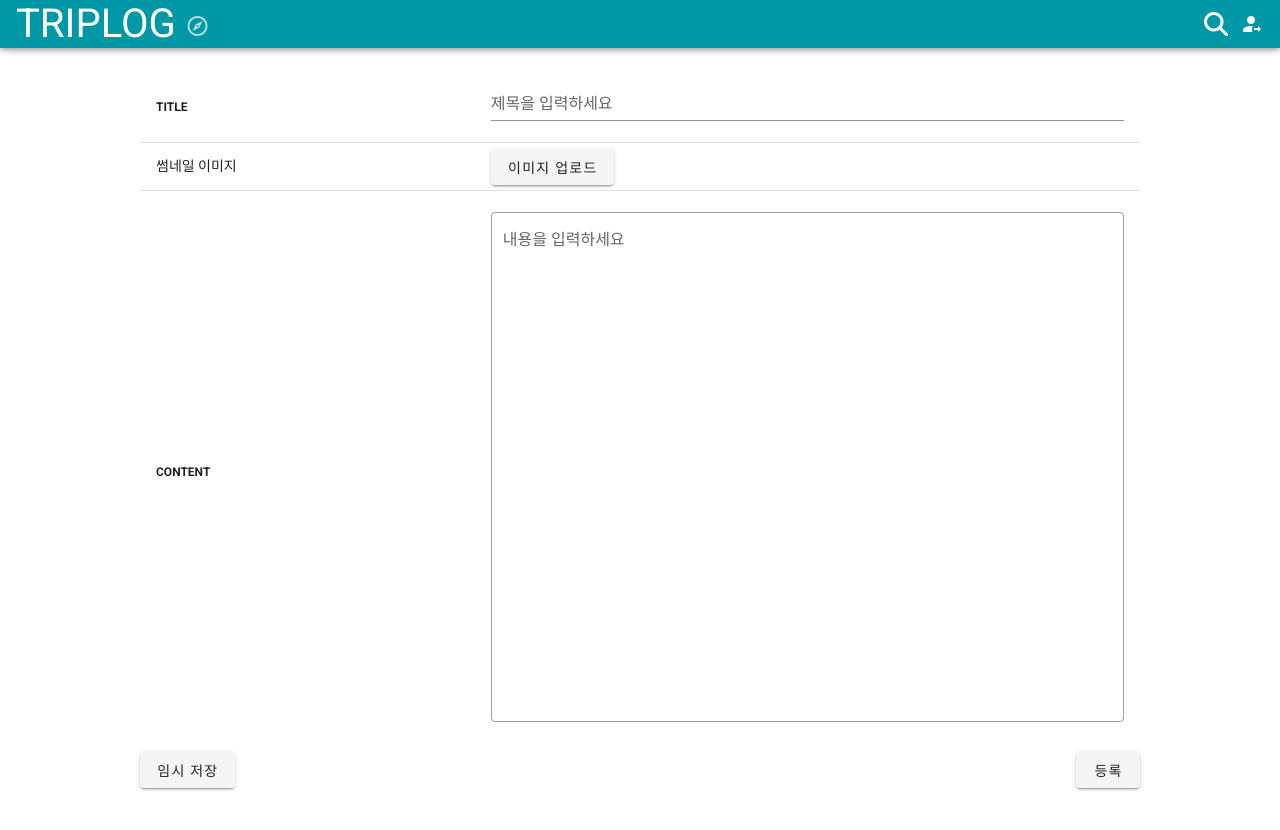
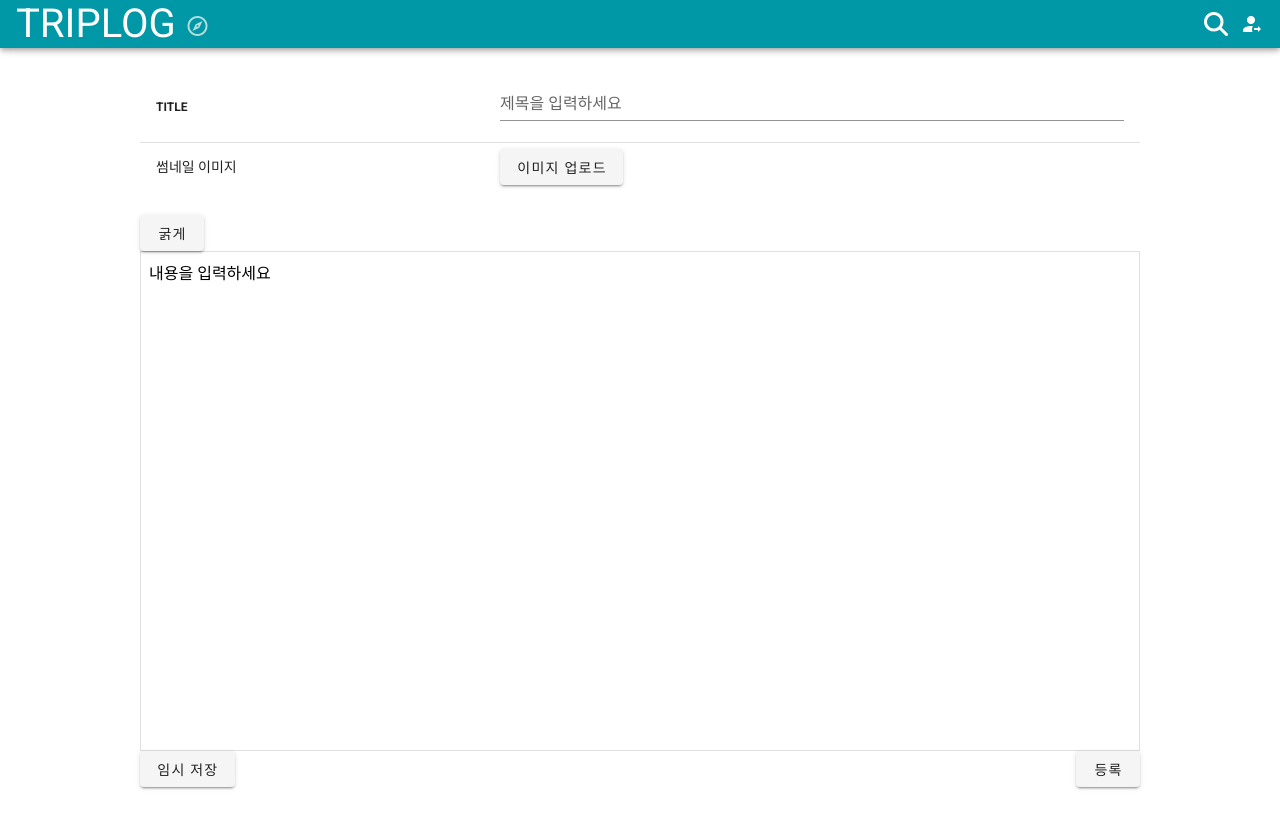
Before and after one commit to nem-sh/Triplog, a Vue app in the folder frontend/: page /article/write in a window 1280 px wide. Shown: the top 830 px of the page. Built offline with nearby package versions, Linux system fonts and the light colour scheme; what vue-masonry, vue-moment would draw is missing.

Commit message:
S03P13B207-20 complete this issue

```diff
--- a/frontend/package.json
+++ b/frontend/package.json
@@ -10,6 +10,7 @@
   "dependencies": {
     "axios": "^0.19.2",
     "core-js": "^3.6.5",
+    "file-loader": "^6.0.0",
     "jquery": "^3.5.1",
     "moment": "^2.26.0",
     "vue": "^2.6.11",
@@ -31,6 +32,7 @@
     "eslint": "^6.7.2",
     "eslint-plugin-prettier": "^3.1.3",
     "eslint-plugin-vue": "^6.2.2",
+    "html-loader": "^1.1.0",
     "prettier": "^1.19.1",
     "sass": "^1.19.0",
     "sass-loader": "^8.0.0",
--- /dev/null
+++ b/frontend/public/editor.html
@@ -0,0 +1,22 @@
+<html>
+    <head>
+        <meta http-equiv="Content-Type" content="text/html; charset=UTF-8" />
+        <title>Editor</title>
+        <script type="text/javascript">
+
+            window.onload = function() {
+                if (document.body && document.body.contentEditable != undefined && window.ActiveXObject) {
+                    document.body.contentEditable = "true";
+                } else {
+                    document.designMode = "on";
+                }
+            }
+
+        </script>
+    </head>
+    <body>
+        <div>
+            내용을 입력하세요<br />
+        </div>
+    </body>
+</html>
--- a/frontend/src/components/article/ArticleWriteComp.vue
+++ b/frontend/src/components/article/ArticleWriteComp.vue
@@ -25,28 +25,30 @@
               <v-btn type="button" @click="onClickImageUpload">이미지 업로드</v-btn>
             </td>
           </tr>
-
-          <tr>
-              <th class="text-left">CONTENT</th>
-              <td>
-              <br/>
-              <v-textarea
-               label="내용을 입력하세요"
-               id="content"
-               ref="content"
-               v-model="articleContent"
-               auto-grow
-               outlined
-               row-height="100px"
-              >
-              </v-textarea>
-              </td>
-          </tr>
-
         </tbody>
-
       </template>
     </v-simple-table>
+
+    <br/>
+    <v-sheet>
+      <v-btn @click="exec('bold')">
+        굵게
+      </v-btn>
+    </v-sheet>
+    <v-sheet
+      outlined
+      height="500"
+    >
+      <iframe
+      id="editor"
+      src="../editor.html"
+      frameborder = "0"
+      scrolling = "auto"
+      style="width:100%; height:100%"
+      >
+      </iframe>
+    </v-sheet>
+
     <v-row>
           <v-col>
             <v-btn @click="temp">임시 저장</v-btn>
@@ -109,6 +111,7 @@ export default {
       fileInfo: "",
       polling: null,
       dialog: false,
+      editorHtmlPath: "./assets/editor/editor.html",
     };
   },
   created() {
@@ -120,6 +123,12 @@ export default {
       }
   },
   methods: {
+    exec: function(option) {
+      this.editorDocument().execCommand(option, false, true);
+    },
+    editorDocument: function() {
+		  return document.getElementById('editor').contentDocument || document.getElementById('editor').contentWindow.document;
+	  },
     deleteData() {
         this.storeClean();
         this.dialog = false;
```
Also changed, not shown: 1 other file (tests, documents, lock files or other folders).
